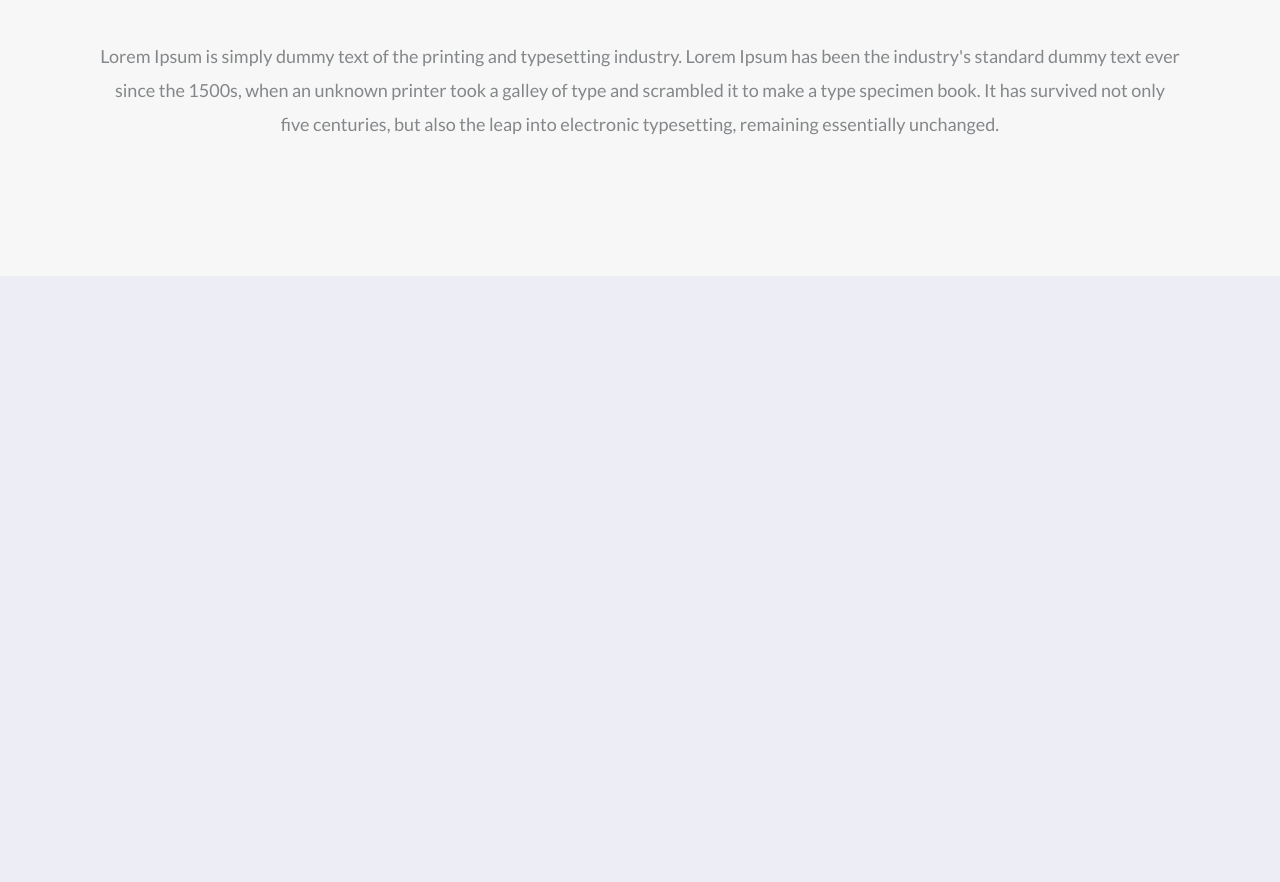
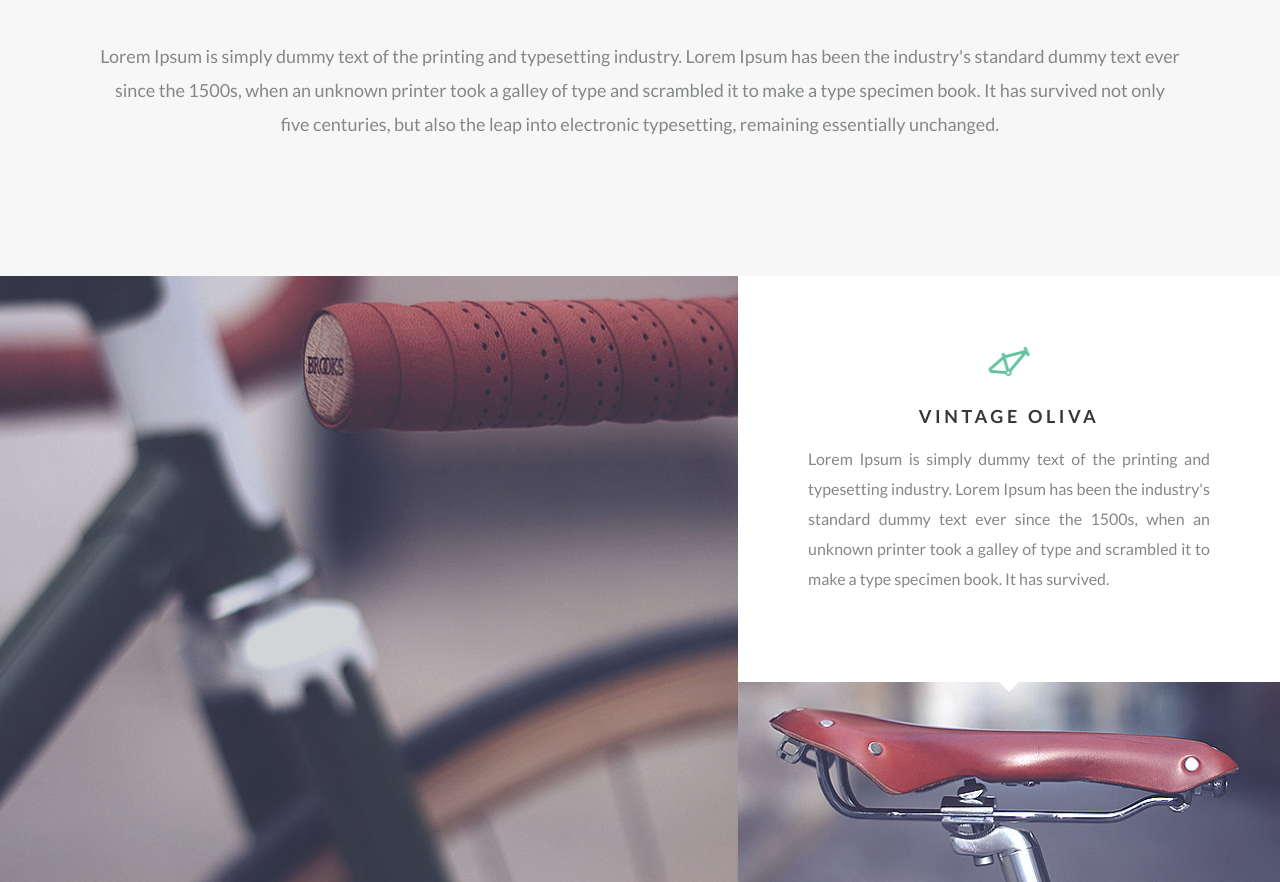
Before and after one commit to naitdima/bicycle, a plain HTML site: page index.html in a window 1280 px wide. Shown: the part 1016-1898 px from the top of the page. Before the commit the page ends 1292 px from the top, so only its background shows below. Drawn offline with Linux system fonts and the light colour scheme.

Commit message:
Добавил первый advantage

```diff
--- a/css/styles.css
+++ b/css/styles.css
@@ -174,3 +174,80 @@ a {
   margin-bottom: 20px;
   text-align: center;
 }
+
+.advantage {
+  display: grid;
+  grid-template-columns: 2fr 1fr;
+  justify-content: center;
+  background-color: #ffffff;
+  color: #848789;
+}
+
+.advantage-img {
+  background-image: url(../img/bg-1-1.jpg);
+  background-repeat: no-repeat;
+  background-size: cover;
+  background-color: #616071;
+}
+
+.advantage__descr-wrap {
+  padding: 70px;
+  display: flex;
+  flex-direction: column;
+  align-items: center;
+}
+
+.advantage__descr h2 {
+  margin: 0;
+  position: relative;
+  font-size: 18px;
+  line-height: 24px;
+  font-weight: 700;
+  color: #353738;
+  letter-spacing: 0.2em;
+  text-transform: uppercase;
+  text-align: center;
+  padding-top: 58px;
+}
+
+.advantage__descr h2::before {
+  position: absolute;
+  content: '';
+  background-image: url("../img/carcass-icon.png");
+  background-position: center center;
+  background-repeat: no-repeat;
+  top: 0;
+  left: 50%;
+  transform: translate(-50%);
+  width: 41px;
+  height: 30px;
+}
+
+.advantage__descr p {
+  font-size: 16px;
+  line-height: 30px;
+  color: #848789;
+  font-weight: 400;
+  width: 402px;
+  text-align: justify;
+  margin-bottom: 18px;
+  position: relative;
+}
+
+.advantage__descr p::before {
+  position: absolute;
+  content: '';
+  bottom: -108px;
+  left: 50%;
+  transform: translate(-50%);
+  border: 10px solid transparent;
+  border-top-color: #fff;
+}
+
+.advantage__descr-img {
+  background-color: #928b90;
+  background-image: url(../img/bg-1-2.jpg);
+  background-repeat: no-repeat;
+  background-size: cover;
+  min-height: 200px;
+}
--- a/index.html
+++ b/index.html
@@ -35,6 +35,19 @@
       <h2>A new generation of vintage bike</h2>
       <p>Lorem Ipsum is simply dummy text of the printing and typesetting industry. Lorem Ipsum has been the industry's standard dummy text ever since the 1500s, when an unknown printer took a galley of type and scrambled it to make a type specimen book. It has survived not only five centuries, but also the leap into electronic typesetting, remaining essentially unchanged.</p>
     </section>
+
+    <section class="advantage">
+      <section class="advantage-img">
+        <!--<img src="img/bg-1-1.jpg">-->
+      </section>
+      <section class="advantage__descr">
+        <div class="advantage__descr-wrap">
+          <h2>Vintage Oliva</h2>
+          <p>Lorem Ipsum is simply dummy text of the printing and typesetting industry. Lorem Ipsum has been the industry's standard dummy text ever since the 1500s, when an unknown printer took a galley of type and scrambled it to make a type specimen book. It has survived.</p>
+        </div>
+        <div class="advantage__descr-img"></div>
+      </section>
+    </section>
   </main>
 </body>
 </html>
```
